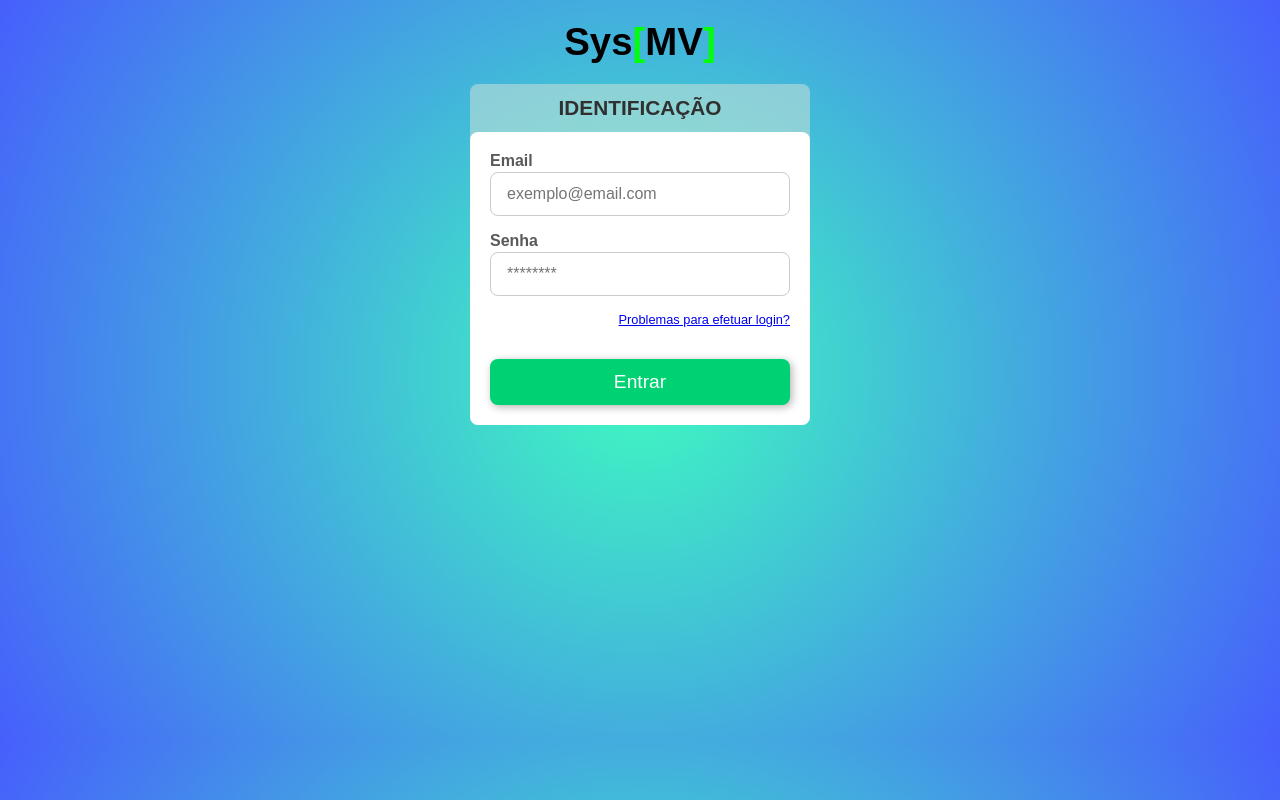
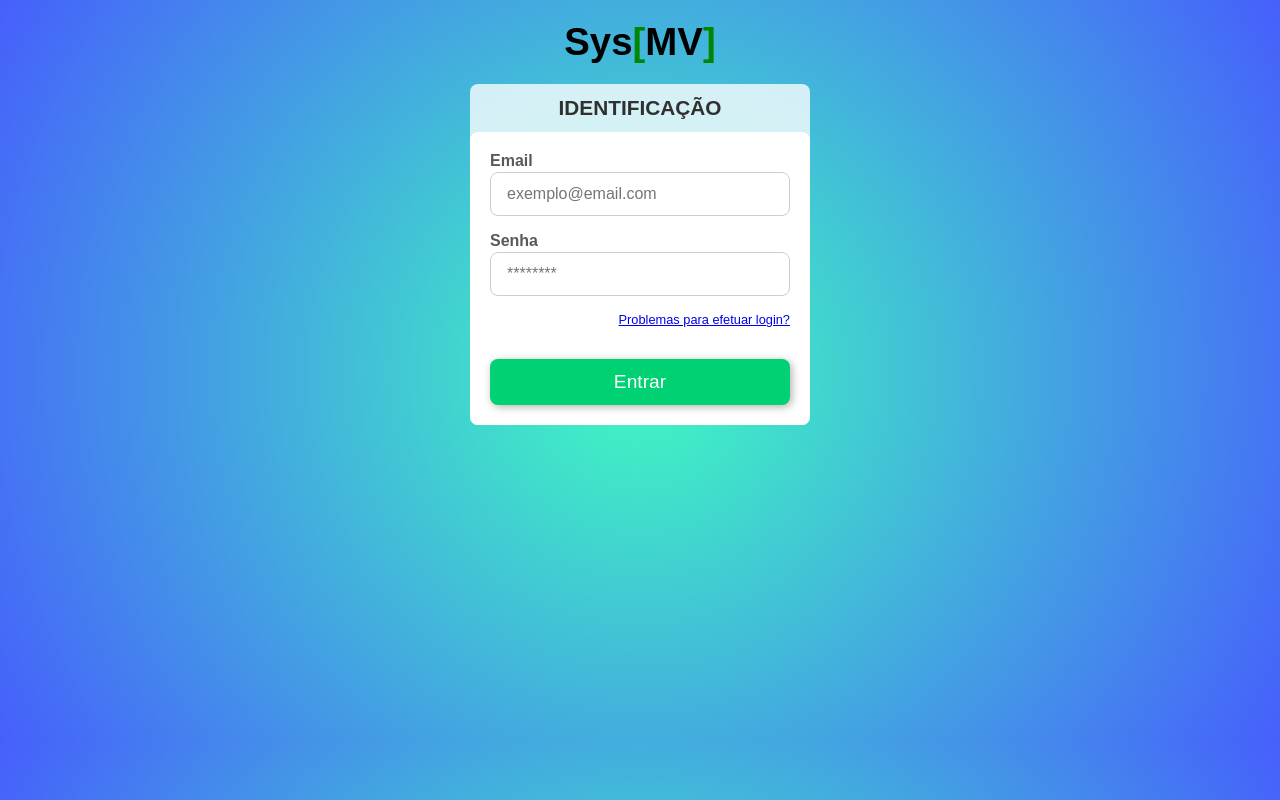
Before and after one commit to Ricardo-SS/Pagina-Config-ESP8266, a plain HTML site: page index.html in a window 1280 px wide. Drawn offline with nearby package versions, Linux system fonts and the light colour scheme.

Commit message:
modificado cor de identificação

```diff
--- a/index.html
+++ b/index.html
@@ -32,12 +32,12 @@
 
     span::after {
       content: "]";
-      color: #00ff08;
+      color: #008604;
     }
 
     span::before {
       content: "[";
-      color: #00ff08;
+      color: #008604;
     }
 
     /* fim estilo o logo */
@@ -78,7 +78,7 @@
     .conteinner,
     .login {
       text-align: left;
-      background-color: #d7e6d880;
+      background-color: #ffffffc6;
       padding: 0;
       border: none;
       border-radius: 8px;
@@ -118,6 +118,8 @@
       font-size: 1em;
       background-color: #ffffff;
     }
+
+    .cursor {cursor: url('img/status.svg'), auto;};
 
     input:focus {
       border-color: #4CAF50;
```
